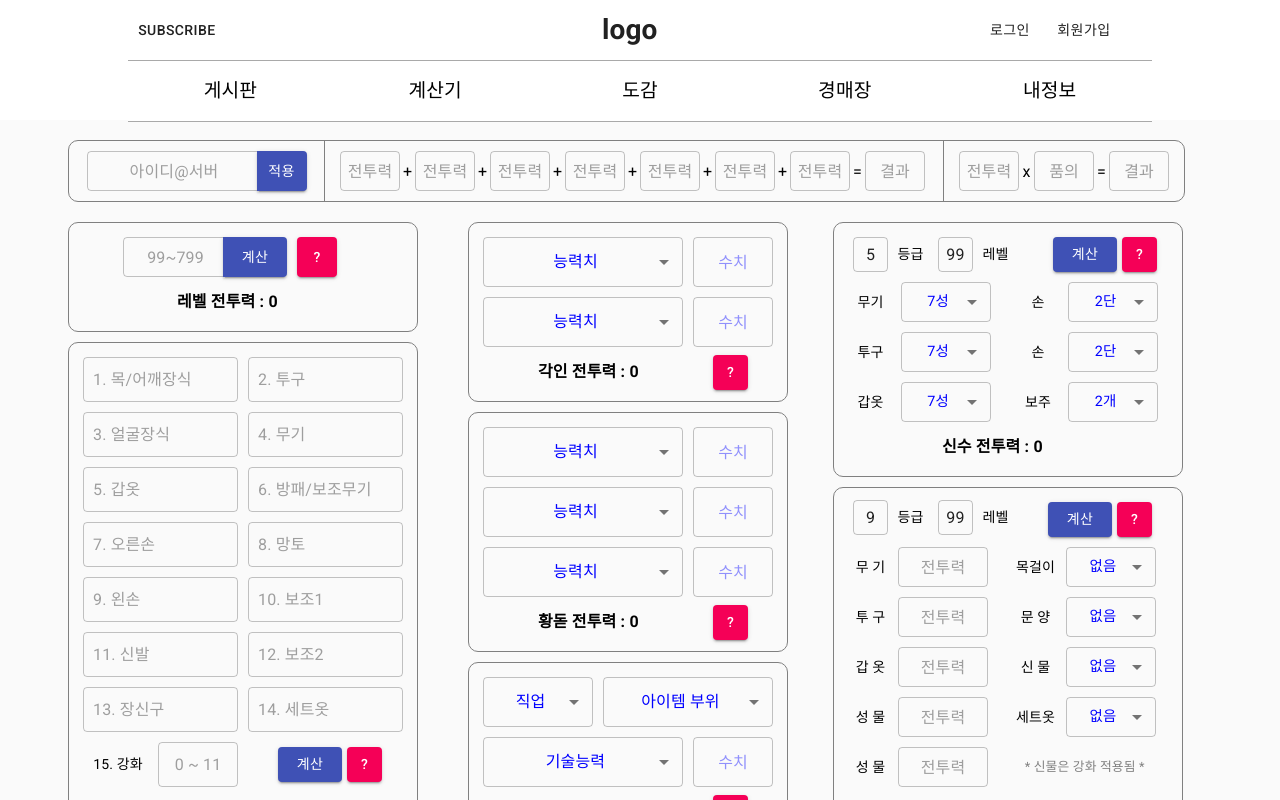
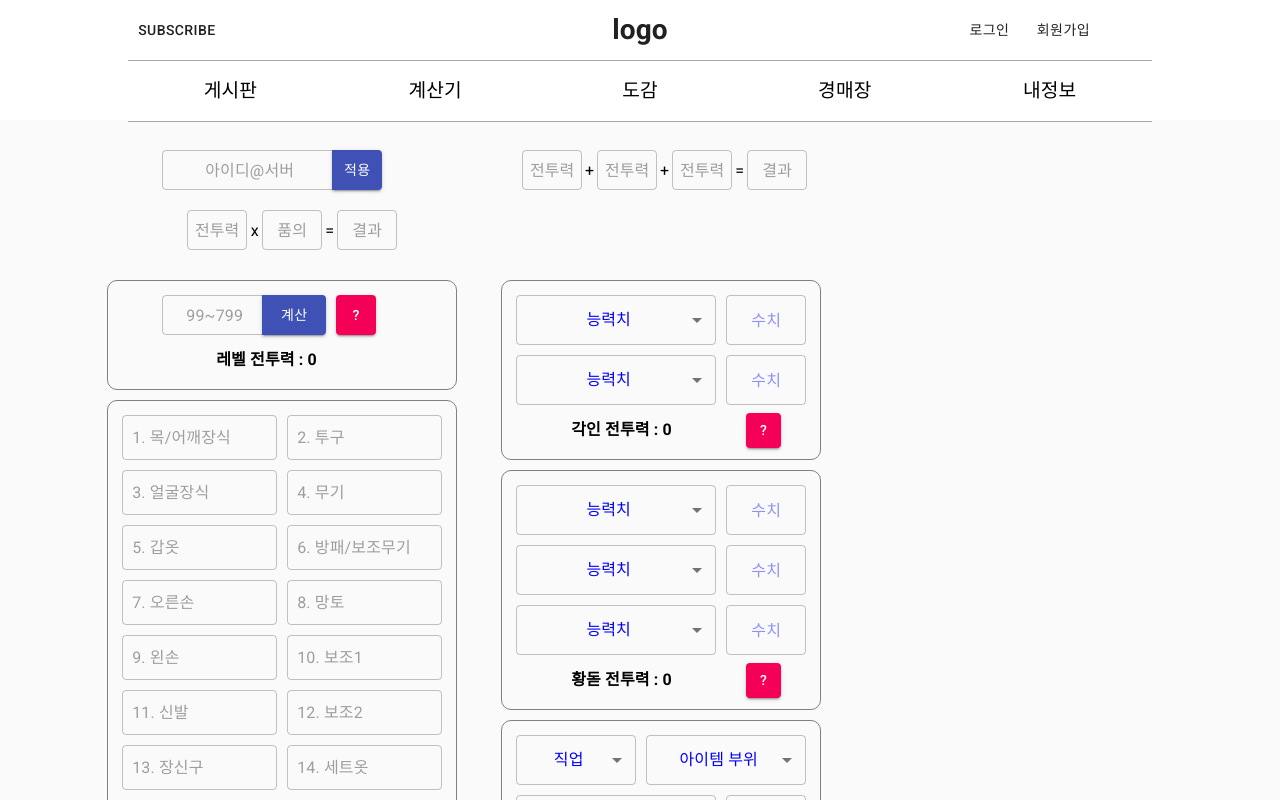
Before and after one commit to one-chance/baram, a React (Create React App) app: page /cal/power in a window 1280 px wide. Shown: the top 800 px of the page. Built offline with nearby package versions, Linux system fonts and the light colour scheme.

Commit message:
debugging

```diff
--- a/src/App.tsx
+++ b/src/App.tsx
@@ -48,7 +48,7 @@ const useStyles = makeStyles((theme) => ({
   },
   root: {
     // position: "absolute"
-    marginTop: "140px",
+    marginTop: "130px",
   },
 }));
 
--- a/src/components/Header/Header.tsx
+++ b/src/components/Header/Header.tsx
@@ -180,15 +180,15 @@ export default function Header() {
             textAlign: "center",
           }}
         >
-          <div style={{ width: "8%", marginLeft: "1%", float: "left" }}>
+          <div style={{ width: "8%", minWidth: "80px", margin: "0 1%", float: "left" }}>
             <Button className={classes.btn}>Subscribe</Button>
           </div>
-          <div style={{ width: "68%", marginLeft: "6% ", float: "left" }}>
-            <h1 style={{ margin: "10px 0" }}>logo</h1>
+          <div style={{ width: "50%", margin: "0 5% 0 15%", float: "left" }}>
+            <h1 style={{ margin: "10px 0", display: "block" }}>logo</h1>
           </div>
 
           {signInUserId ? (
-            <Container style={{ width: "17%", minWidth: "170px", padding: "0", float: "left" }}>
+            <Container style={{ width: "18%", minWidth: "170px", margin: "0 1%", padding: "0", float: "left" }}>
               <Button className={classes.btn} onClick={_onLogoutUser} style={{ marginRight: "5px" }}>
                 로그아웃
               </Button>
@@ -197,7 +197,7 @@ export default function Header() {
               </Button>
             </Container>
           ) : (
-            <Container style={{ width: "17%", minWidth: "170px", padding: "0", float: "left" }}>
+            <Container style={{ width: "18%", minWidth: "170px", margin: "0 1%", padding: "0", float: "left" }}>
               <Button className={classes.btn} onClick={_onSignInOpen} style={{ marginRight: "5px" }}>
                 로그인
               </Button>
--- a/src/pages/Calculator/Power.tsx
+++ b/src/pages/Calculator/Power.tsx
@@ -1,7 +1,5 @@
 import React, { useState, useEffect } from "react";
 import { createStyles, makeStyles, withStyles, Theme } from "@material-ui/core/styles";
-import axios from "axios";
-import cheerio from "cheerio";
 
 import Grid from "@material-ui/core/Grid";
 import Container from "@material-ui/core/Container";
@@ -16,7 +14,8 @@ import DialogTitle from "@material-ui/core/DialogTitle";
 
 import Select from "@material-ui/core/Select";
 import MenuItem from "@material-ui/core/MenuItem";
-import "./Power.css";
+
+import { getItemData } from "utils/CalUtil";
 
 const useStyles = makeStyles((theme: Theme) =>
   createStyles({
@@ -179,6 +178,7 @@ export default function Power() {
   const [open1, setOpen1] = React.useState(false);
   const [open2, setOpen2] = React.useState(false);
 
+  const [auto, setAuto] = useState<string>("");
   const [level, setLevel] = useState<number>(0); // 레벨
   const [levelPower, setLevelPower] = useState<number>(0); // 레벨 전투력 (표기)
   const [itemPower, setItemPower] = useState<number>(0); // 장비 전투력
@@ -189,31 +189,8 @@ export default function Power() {
   const [petPower, setPetPower] = useState<number>(0); // 환수 전투력
 
   const [box1, setBox1] = useState<number>(0);
-  const [box2, setBox2] = useState<number>(0);
-  const [box3, setBox3] = useState<number>(0);
-  const [box4, setBox4] = useState<number>(0);
-  const [box5, setBox5] = useState<number>(0);
-  const [box6, setBox6] = useState<number>(0);
-  const [box7, setBox7] = useState<number>(0);
-  const [box8, setBox8] = useState<number>(0);
 
   const [items1, setItems1] = useState<string>("");
-  /*
-  const [items2, setItems2] = useState<string>("");
-  const [items3, setItems3] = useState<string>("");
-  const [items4, setItems4] = useState<string>("");
-  const [items5, setItems5] = useState<string>("");
-  const [items6, setItems6] = useState<string>("");
-  const [items7, setItems7] = useState<string>("");
-  const [items8, setItems8] = useState<string>("");
-  const [items9, setItems9] = useState<string>("");
-  const [items10, setItems10] = useState<string>("");
-  const [items11, setItems11] = useState<string>("");
-  const [items12, setItems12] = useState<string>("");
-  const [items13, setItems13] = useState<string>("");
-  const [items14, setItems14] = useState<string>("");
-  const [items15, setItems15] = useState<number>(0);
-  */
 
   const [engrave1, setEngrave1] = useState<number>(0); // 각인1 종류
   const [engrave2, setEngrave2] = useState<number>(0); // 각인1 수치
@@ -230,51 +207,8 @@ export default function Power() {
   const [gold8, setGold8] = useState<number>(0); // 황돋2 투력
   const [gold9, setGold9] = useState<number>(0); // 황돋3 투력
 
-  const [animal1, setAnimal1] = useState<number>(5); // 신수등급
-  const [animal2, setAnimal2] = useState<number>(99); // 신수레벨
-  const [animal3, setAnimal3] = useState<number>(7); // 신수무기
-  const [animal4, setAnimal4] = useState<number>(7); // 신수투구
-  const [animal5, setAnimal5] = useState<number>(7); // 신수갑옷
-  const [animal6, setAnimal6] = useState<number>(2); // 신수장갑1
-  const [animal7, setAnimal7] = useState<number>(2); // 신수장갑2
-  const [animal8, setAnimal8] = useState<number>(2); // 신수보주
-
-  const [pet1, setPet1] = useState<number>(9); // 환수등급
-  const [pet2, setPet2] = useState<number>(99); // 환수레벨
-  const [pet3, setPet3] = useState<number>(0); // 환수무기 전투력
-  const [pet4, setPet4] = useState<number>(0); // 환수투구 전투력
-  const [pet5, setPet5] = useState<number>(0); // 환수갑옷 전투력
-  const [pet6, setPet6] = useState<number>(0); // 환수성물 전투력
-  const [pet7, setPet7] = useState<number>(0); // 환수성물 전투력
-  const [pet8, setPet8] = useState<number>(0); // 환수목걸이 전투력
-  const [pet9, setPet9] = useState<number>(0); // 환수문양 전투력
-  const [pet10, setPet10] = useState<number>(0); // 환수세트옷 전투력
-  const [pet11, setPet11] = useState<number>(0); // 환수신물 전투력
-
-  const loadData = () => {
-    let basic = "https://baram.nexon.com/Profile/Info?character=";
-    let encodeCharacter = encodeURI("협가검");
-    let encodeServer = "%40%ED%95%98%EC%9E%90";
-
-    var option = {
-      headers: {
-        "Content-Type": "application/x-www-form-urlencoded",
-        "Access-Control-Allow-Origin": "*",
-        "Access-Control-Allow-Methods": "GET,PUT,POST,DELETE,OPTIONS",
-        "Access-Control-Allow-Headers": "Content-Type,Authorization, Content-Length, X-Request-With",
-      },
-    };
-
-    axios.get(basic + encodeCharacter + encodeServer, option).then((html) => {
-      if (html === undefined) throw new Error("NO HTML");
-
-      console.log(html.data);
-      const $ = cheerio.load(html.data);
-      //const $bodyList = $("div.inner ul").children("li.level");
-      //let ary = Number($bodyList.find("span.system").text());
-      console.log("성공");
-    });
-  };
+  let animals: number[] = [5, 99, 7, 7, 7, 2, 2, 2]; // 신수 : 등급, 레벨, 무기, 투구, 갑옷, 장갑1, 장갑2, 보주
+  let pets: number[] = [9, 99, 0, 0, 0, 0, 0, 0, 0, 0, 0]; // 환수 : 등급, 레벨, 무기, 투구, 갑옷, 성물1, 성물2, 목걸이, 문양, 세트옷, 신물
 
   const calLevel = (lev: number) => {
     let a: number = Math.floor(lev / 100);
@@ -408,23 +342,31 @@ export default function Power() {
   };
 
   const calAnimal = () => {
-    if (animal1 !== 0 && animal2 !== 0) {
-      setAnimalPower(
-        animal1 * 400 +
-          animal2 * 4 +
-          (animal3 * 50 + 250) +
-          (animal4 * 50 + 250) +
-          (animal5 * 50 + 250) +
-          animal6 * 100 +
-          animal7 * 100 +
-          animal8 * 200
-      );
-    }
+    setAnimalPower(
+      animals[0] * 400 +
+        animals[1] * 4 +
+        (animals[2] * 50 + 250) +
+        (animals[3] * 50 + 250) +
+        (animals[4] * 50 + 250) +
+        animals[5] * 100 +
+        animals[6] * 100 +
+        animals[7] * 200
+    );
   };
 
   const calPet = () => {
     setPetPower(
-      pet1 * 200 + pet2 * 2 + pet3 + pet4 + pet5 + pet6 + pet7 + pet8 * 100 + pet9 * 100 + pet10 * 100 + pet11 * 100
+      pets[0] * 200 +
+        pets[1] * 2 +
+        pets[2] +
+        pets[3] +
+        pets[4] +
+        pets[5] +
+        pets[6] +
+        pets[7] * 100 +
+        pets[8] * 100 +
+        pets[9] * 100 +
+        pets[10] * 100
     );
   };
 
@@ -433,50 +375,6 @@ export default function Power() {
       case 1:
         setItems1(name);
         break;
-      /*
-      case 2:
-        setItems2(name);
-        break;
-      case 3:
-        setItems3(name);
-        break;
-      case 4:
-        setItems4(name);
-        break;
-      case 5:
-        setItems5(name);
-        break;
-      case 6:
-        setItems6(name);
-        break;
-      case 7:
-        setItems7(name);
-        break;
-      case 8:
-        setItems8(name);
-        break;
-      case 9:
-        setItems9(name);
-        break;
-      case 10:
-        setItems10(name);
-        break;
-      case 11:
-        setItems11(name);
-        break;
-      case 12:
-        setItems12(name);
-        break;
-      case 13:
-        setItems13(name);
-        break;
-      case 14:
-        setItems14(name);
-        break;
-      case 15:
-        setItems15(parseInt(name));
-        break;
-        */
     }
   };
 
@@ -502,9 +400,15 @@ export default function Power() {
     }
   };
 
+  const autoApply = (cen: string) => {
+    getItemData("협가검");
+  };
+
   useEffect(() => {
     const calculating = () => {
       setGoldPower(gold7 + gold8 + gold9);
+      setSkillPower(0);
+      setItemPower(0);
     };
     calculating();
     // eslint-disable-next-line
@@ -512,22 +416,20 @@ export default function Power() {
 
   return (
     <React.Fragment>
-      <Container
-        style={{
-          width: "1117px",
-          margin: "0 20px 10px 20px",
-          padding: "0",
-          float: "left",
-          border: "1px solid gray",
-          borderRadius: "10px",
-        }}
+      <Grid
+        container
+        spacing={3}
+        style={{ width: "90%", margin: "10px 5%", padding: "0", float: "left", textAlign: "center" }}
       >
-        <Container style={{ width: "255px", margin: "0", padding: "10px 12.5px", float: "left" }}>
+        <Grid item style={{ width: "310px", padding: "0", margin: "10px 25px" }}>
           <TextField
             variant="outlined"
             placeholder="아이디@서버"
+            onChange={(e) => {
+              setAuto(e.target.value);
+            }}
             inputProps={{ style: { height: "40px", padding: "0", textAlign: "center" } }}
-            style={{ width: "175px", marginLeft: "5px", float: "left" }}
+            style={{ width: "175px", marginLeft: "30px", float: "left" }}
           />
           <Button
             variant="contained"
@@ -541,20 +443,14 @@ export default function Power() {
               borderTopLeftRadius: "0",
               borderBottomLeftRadius: "0",
             }}
+            onClick={(e) => {
+              autoApply(auto);
+            }}
           >
             적용
           </Button>
-        </Container>
-        <Container
-          style={{
-            width: "620px",
-            margin: "0",
-            padding: "10px 15px",
-            float: "left",
-            borderLeft: "1px solid gray",
-            borderRight: "1px solid gray",
-          }}
-        >
+        </Grid>
+        <Grid item style={{ width: "320px", padding: "0", margin: "10px 25px" }}>
           <TextField
             className={classes.powers}
             variant="outlined"
@@ -563,39 +459,31 @@ export default function Power() {
             onChange={(e) => {
               setBox1(parseInt(e.target.value));
             }}
+            style={{ marginLeft: "30px" }}
           />
           <Link className={classes.plus}>+</Link>
-          <TextField className={classes.powers} variant="outlined" placeholder="전투력" value={box2 || ""} />
+          <TextField className={classes.powers} variant="outlined" placeholder="전투력" />
           <Link className={classes.plus}>+</Link>
-          <TextField className={classes.powers} variant="outlined" placeholder="전투력" value={box3 || ""} />
-          <Link className={classes.plus}>+</Link>
-          <TextField className={classes.powers} variant="outlined" placeholder="전투력" value={box4 || ""} />
-          <Link className={classes.plus}>+</Link>
-          <TextField className={classes.powers} variant="outlined" placeholder="전투력" value={box5 || ""} />
-          <Link className={classes.plus}>+</Link>
-          <TextField className={classes.powers} variant="outlined" placeholder="전투력" value={box6 || ""} />
-          <Link className={classes.plus}>+</Link>
-          <TextField className={classes.powers} variant="outlined" placeholder="전투력" value={box7 || ""} />
+          <TextField className={classes.powers} variant="outlined" placeholder="전투력" />
           <Link className={classes.plus}>=</Link>
-          <TextField className={classes.powers} variant="outlined" placeholder="결과" value={box8 || ""} />
-        </Container>
-        <Container
-          style={{
-            width: "240px",
-            margin: "0",
-            padding: "10px 15px",
-            float: "left",
-          }}
-        >
-          <TextField className={classes.powers} variant="outlined" placeholder="전투력" value={box7 || ""} />
+          <TextField className={classes.powers} variant="outlined" placeholder="결과" />
+        </Grid>
+        <Grid item style={{ width: "310px", padding: "0", margin: "10px 0 10px 50px" }}>
+          <TextField
+            className={classes.powers}
+            variant="outlined"
+            placeholder="전투력"
+            style={{ marginLeft: "30px" }}
+          />
           <Link className={classes.plus}>x</Link>
-          <TextField className={classes.powers} variant="outlined" placeholder="품의" value={box8 || ""} />
+          <TextField className={classes.powers} variant="outlined" placeholder="품의" />
           <Link className={classes.plus}>=</Link>
-          <TextField className={classes.powers} variant="outlined" placeholder="결과" value={box8 || ""} />
-        </Container>
-      </Container>
-      <Grid container spacing={3} style={{ margin: "0", padding: "0" }}>
-        <Grid item style={{ width: "350px", padding: "0", margin: "10px 20px" }}>
+          <TextField className={classes.powers} variant="outlined" placeholder="결과" />
+        </Grid>
+      </Grid>
+
+      <Grid container spacing={3} style={{ width: "90%", margin: "10px 5%", padding: "0" }}>
+        <Grid item style={{ width: "350px", padding: "0", margin: "10px 29px 10px 0" }}>
           <Container
             component="div"
             style={{
@@ -728,7 +616,7 @@ export default function Power() {
           </Container>
         </Grid>
 
-        <Grid item style={{ width: "320px", padding: "0", margin: "10px 30px" }}>
+        <Grid item style={{ width: "320px", padding: "0", margin: "10px 44px 10px 15px" }}>
           <Container
             component="div"
             style={{
@@ -1010,7 +898,7 @@ export default function Power() {
                   calGold1(e, 1);
                 }}
                 style={{
-                  width: "110px",
+                  width: "120px",
                 }}
               >
                 <Menus2 value={0}>직업</Menus2>
@@ -1032,7 +920,7 @@ export default function Power() {
                   calGold1(e, 1);
                 }}
                 style={{
-                  width: "170px",
+                  width: "160px",
                 }}
               >
                 <Menus2 value={0}>아이템 부위</Menus2>
@@ -1097,7 +985,7 @@ export default function Power() {
             </Container>
           </Container>
         </Grid>
-        <Grid item style={{ width: "350px", padding: "0", margin: "10px 15px" }}>
+        <Grid item style={{ width: "350px", padding: "0", margin: "10px 0" }}>
           <Container
             component="div"
             style={{
@@ -1112,10 +1000,12 @@ export default function Power() {
               <TextField
                 variant="outlined"
                 inputProps={{ style: { height: "35px", padding: "0", textAlign: "center" } }}
-                defaultValue={animal1}
+                defaultValue={5}
                 onChange={(e) => {
                   let a = parseInt(e.target.value);
-                  if (a > 0 && a < 6) setAnimal1(a);
+                  if (a > 0 && a < 6) {
+                    animals[0] = a;
+                  }
                 }}
                 style={{ width: "35px", float: "left", margin: "5px 0 5px 10px" }}
               />
@@ -1136,10 +1026,12 @@ export default function Power() {
               <TextField
                 variant="outlined"
                 inputProps={{ style: { height: "35px", padding: "0", textAlign: "center" } }}
-                defaultValue={animal2}
+                defaultValue={99}
                 onChange={(e) => {
                   let a = parseInt(e.target.value);
-                  if (a > 0 && a < 99) setAnimal2(a);
+                  if (a > 0 && a < 99) {
+                    animals[1] = a;
+                  }
                 }}
                 style={{ width: "35px", float: "left", margin: "5px 0 5px 5px" }}
               />
@@ -1179,7 +1071,7 @@ export default function Power() {
                 variant="outlined"
                 defaultValue={7}
                 onChange={(e) => {
-                  setAnimal3(Number(e.target.value));
+                  animals[2] = Number(e.target.value);
                 }}
               >
                 <Menus value={5}>5성</Menus>
@@ -1196,7 +1088,7 @@ export default function Power() {
                 variant="outlined"
                 defaultValue={2}
                 onChange={(e) => {
-                  setAnimal6(Number(e.target.value));
+                  animals[5] = Number(e.target.value);
                 }}
               >
                 <Menus value={0}>없음</Menus>
@@ -1212,7 +1104,7 @@ export default function Power() {
                 variant="outlined"
                 defaultValue={7}
                 onChange={(e) => {
-                  setAnimal4(Number(e.target.value));
+                  animals[3] = Number(e.target.value);
                 }}
               >
                 <Menus value={5}>5성</Menus>
@@ -1229,7 +1121,7 @@ export default function Power() {
                 variant="outlined"
                 defaultValue={2}
                 onChange={(e) => {
-                  setAnimal7(Number(e.target.value));
+                  animals[6] = Number(e.target.value);
                 }}
               >
                 <Menus value={0}>없음</Menus>
@@ -1245,7 +1137,7 @@ export default function Power() {
                 variant="outlined"
                 defaultValue={7}
                 onChange={(e) => {
-                  setAnimal5(Number(e.target.value));
+                  animals[4] = Number(e.target.value);
                 }}
               >
                 <Menus value={5}>5성</Menus>
@@ -1262,7 +1154,7 @@ export default function Power() {
                 variant="outlined"
                 defaultValue={2}
                 onChange={(e) => {
-                  setAnimal8(Number(e.target.value));
+                  animals[7] = Number(e.target.value);
                 }}
               >
                 <Menus value={0}>없음</Menus>
@@ -1287,10 +1179,10 @@ export default function Power() {
             <Container component="div" className={classes.sliBox} style={{ height: "45px" }}>
               <TextField
                 variant="outlined"
-                value={pet1}
+                value={9}
                 inputProps={{ style: { height: "35px", padding: "0", textAlign: "center" } }}
                 onChange={(e) => {
-                  setPet1(parseInt(e.target.value));
+                  pets[0] = parseInt(e.target.value);
                 }}
                 style={{ width: "35px", float: "left", margin: "2.5px 0 2.5px 10px" }}
               />
@@ -1311,9 +1203,9 @@ export default function Power() {
               <TextField
                 variant="outlined"
                 inputProps={{ style: { height: "35px", padding: "0", textAlign: "center" } }}
-                value={pet2}
+                value={99}
                 onChange={(e) => {
-                  setPet2(parseInt(e.target.value));
+                  pets[1] = parseInt(e.target.value);
                 }}
                 style={{ width: "35px", float: "left", margin: "2.5px 0 2.5px 5px" }}
               />
@@ -1353,7 +1245,7 @@ export default function Power() {
                 className={classes.petInput}
                 placeholder="전투력"
                 onChange={(e) => {
-                  setPet3(parseInt(e.target.value));
+                  pets[2] = parseInt(e.target.value);
                 }}
               />
               <Link className={classes.petText}>목걸이</Link>
@@ -1362,7 +1254,7 @@ export default function Power() {
                 variant="outlined"
                 defaultValue={0}
                 onChange={(e) => {
-                  setPet8(Number(e.target.value));
+                  pets[7] = Number(e.target.value);
                 }}
               >
                 <Menus value={0}>없음</Menus>
@@ -1379,7 +1271,7 @@ export default function Power() {
                 className={classes.petInput}
                 placeholder="전투력"
                 onChange={(e) => {
-                  setPet4(parseInt(e.target.value));
+                  pets[3] = parseInt(e.target.value);
                 }}
               />
               <Link className={classes.petText}>문 양</Link>
@@ -1388,7 +1280,7 @@ export default function Power() {
                 variant="outlined"
                 defaultValue={0}
                 onChange={(e) => {
-                  setPet9(Number(e.target.value));
+                  pets[8] = Number(e.target.value);
                 }}
               >
                 <Menus value={0}>없음</Menus>
@@ -1403,33 +1295,7 @@ export default function Power() {
                 className={classes.petInput}
                 placeholder="전투력"
                 onChange={(e) => {
-                  setPet5(parseInt(e.target.value));
-                }}
-              />
-              <Link className={classes.petText}>신 물</Link>
-              <Select
-                className={classes.select2}
-                variant="outlined"
-                defaultValue={0}
-                onChange={(e) => {
-                  setPet10(Number(e.target.value));
-                }}
-              >
-                <Menus value={0}>없음</Menus>
-                <Menus value={1}>1성</Menus>
-                <Menus value={2}>2성</Menus>
-                <Menus value={3}>3성</Menus>
-                <Menus value={4}>4성</Menus>
-              </Select>
-            </Container>
-            <Container component="div" className={classes.sliBox}>
-              <Link className={classes.petText}>성 물</Link>
-              <TextField
-                variant="outlined"
-                className={classes.petInput}
-                placeholder="전투력"
-                onChange={(e) => {
-                  setPet6(parseInt(e.target.value));
+                  pets[4] = parseInt(e.target.value);
                 }}
               />
               <Link className={classes.petText}>세트옷</Link>
@@ -1438,7 +1304,7 @@ export default function Power() {
                 variant="outlined"
                 defaultValue={0}
                 onChange={(e) => {
-                  setPet11(Number(e.target.value));
+                  pets[9] = Number(e.target.value);
                 }}
               >
                 <Menus value={0}>없음</Menus>
@@ -1452,7 +1318,33 @@ export default function Power() {
                 className={classes.petInput}
                 placeholder="전투력"
                 onChange={(e) => {
-                  setPet7(parseInt(e.target.value));
+                  pets[5] = parseInt(e.target.value);
+                }}
+              />
+              <Link className={classes.petText}>신 물</Link>
+              <Select
+                className={classes.select2}
+                variant="outlined"
+                defaultValue={0}
+                onChange={(e) => {
+                  pets[10] = Number(e.target.value);
+                }}
+              >
+                <Menus value={0}>없음</Menus>
+                <Menus value={3}>1성</Menus>
+                <Menus value={4}>2성</Menus>
+                <Menus value={5}>3성</Menus>
+                <Menus value={6}>4성</Menus>
+              </Select>
+            </Container>
+            <Container component="div" className={classes.sliBox}>
+              <Link className={classes.petText}>성 물</Link>
+              <TextField
+                variant="outlined"
+                className={classes.petInput}
+                placeholder="전투력"
+                onChange={(e) => {
+                  pets[6] = parseInt(e.target.value);
                 }}
               />
               <Link className={classes.petText} style={{ width: "145px", color: "gray", fontSize: "0.8rem" }}>
--- a/src/pages/Dictionary/PetItem.tsx
+++ b/src/pages/Dictionary/PetItem.tsx
@@ -14,9 +14,6 @@ import Link from "@material-ui/core/Link";
 
 const useStyles = makeStyles((theme: Theme) =>
   createStyles({
-    "& body": {
-      height: "1200px",
-    },
     btnGroup: {
       margin: "5px 0 20px 0",
       padding: "1px",
--- /dev/null
+++ b/src/utils/CalUtil.ts
@@ -0,0 +1,20 @@
+import axios from 'axios';
+
+/*
+* ㅁㅁ
+*/
+export const getItemData = async (_id: string) => {
+    const res = await axios.get('/api/cal/item', {
+        params: {
+          "id": _id
+        }
+      })
+        .then((res) => {
+        return res.data;
+      })
+      .catch((e) => {
+        return false;
+      });
+
+    return res;
+  }
```
Also changed, not shown: src/pages/Calculator/Exp.tsx (+4 -7 lines), src/pages/Calculator/Power.css (deleted, +0 -9 lines), src/pages/Calculator/Production.tsx (added, +14 -0 lines), 2 other files (tests, documents, lock files or other folders).
